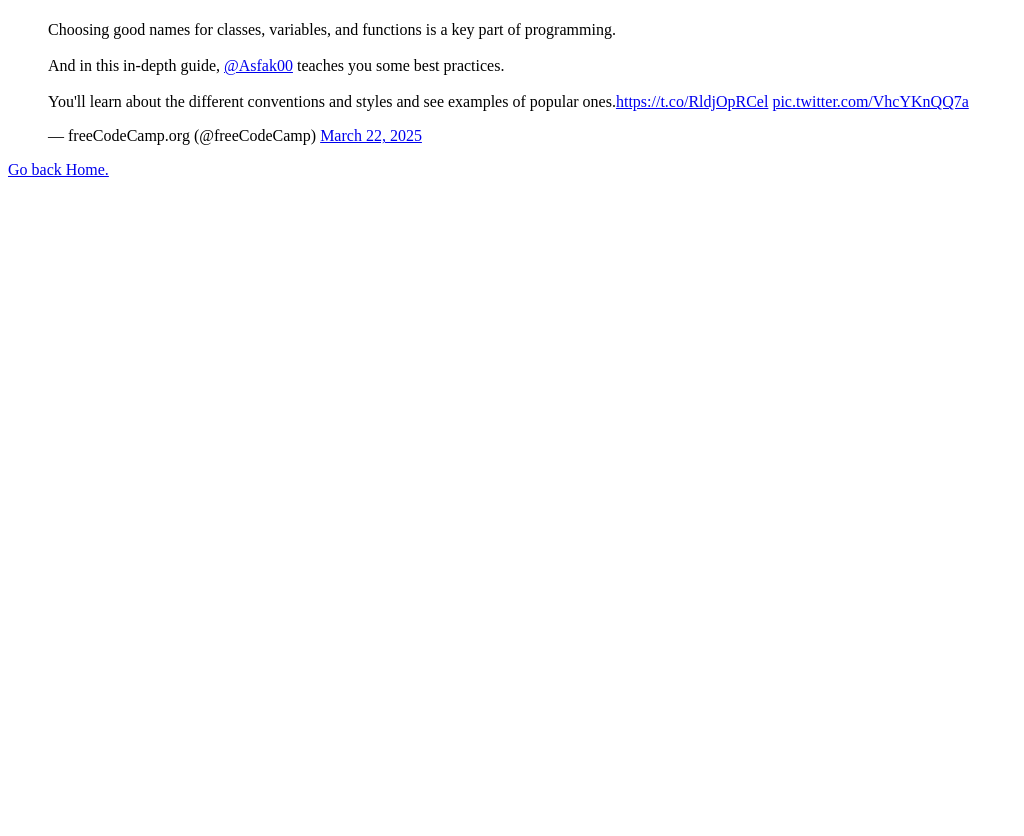
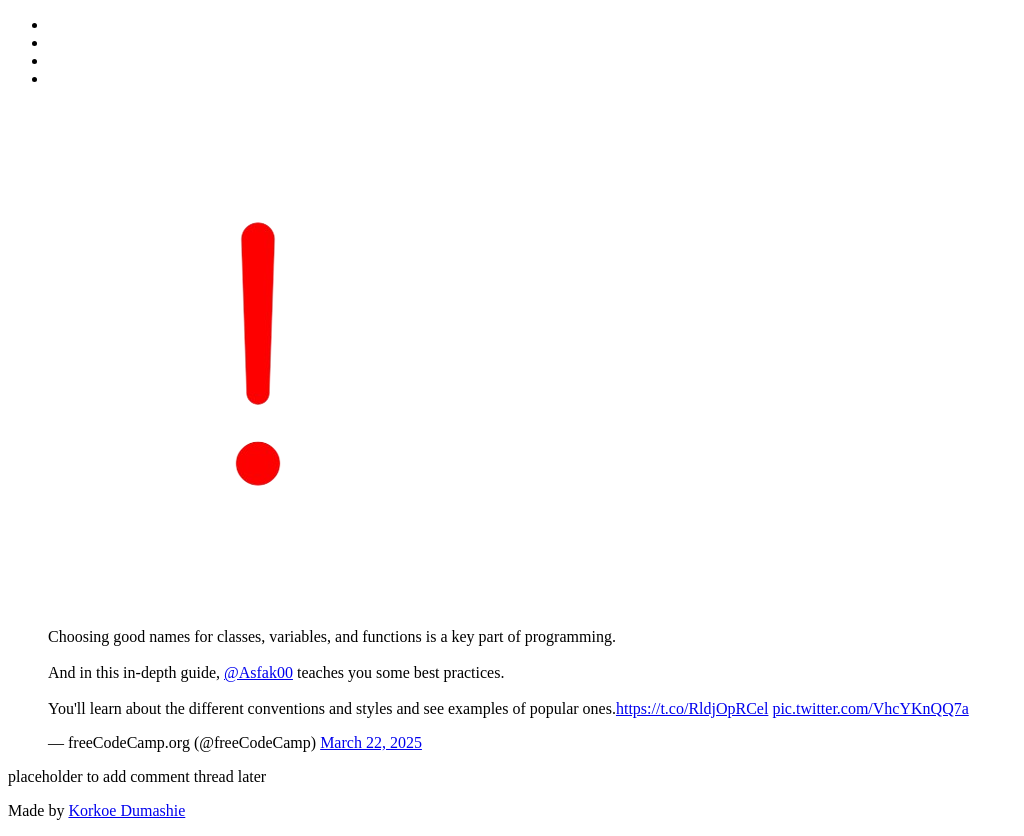
Before and after one commit to Korkoe27/My_First_Portfolio, a plain HTML site: page html_basic/tweets.html in a window 1280 px wide. Shown: the whole page, without its empty margins (0-1024 px from the left). Before the commit the page ends 800 px from the top, so only its background shows below. Drawn offline with Linux system fonts and the light colour scheme.

Commit message:
task 3 complete

```diff
--- a/html_basic/tweets.html
+++ b/html_basic/tweets.html
@@ -6,31 +6,47 @@
     <title>Document</title>
 </head>
 <body>
+<header>
+    <ul class="">
+        <li class="">
+            <a href="" class=""></a>
+        </li>
+        <li class="">
+            <a href="" class=""></a>
+        </li>
+        <li class="">
+            <a href="" class=""></a>
+        </li>
+        <li class="">
+            <a href="" class=""></a>
+        </li>
+    </ul>
+</header>
+<main class="">
+    <article>
+        <a href="" class="">
+        <img src="exclamation-mark.png" alt="" class="">
+    </a>
     <h1></h1>
     <h2></h2>
     <h3></h3>
+
+
+    <blockquote class="twitter-tweet"><p lang="en" dir="ltr">Choosing good names for classes, variables, and functions is a key part of programming.<br><br>And in this in-depth guide, <a href="https://twitter.com/Asfak00?ref_src=twsrc%5Etfw">@Asfak00</a> teaches you some best practices.<br><br>You&#39;ll learn about the different conventions and styles and see examples of popular ones.<a href="https://t.co/RldjOpRCel">https://t.co/RldjOpRCel</a> <a href="https://t.co/VhcYKnQQ7a">pic.twitter.com/VhcYKnQQ7a</a></p>&mdash; freeCodeCamp.org (@freeCodeCamp) <a href="https://twitter.com/freeCodeCamp/status/1903537427190337805?ref_src=twsrc%5Etfw">March 22, 2025</a></blockquote> <script async src="https://platform.twitter.com/widgets.js" charset="utf-8"></script>
 
     <p></p>
     <p></p>
     <p></p>
     <p></p>
 
+    </article>
+    <aside>
+        <p class="">placeholder to add comment thread later</p>
+    </aside>
+</main>
 
-<blockquote class="twitter-tweet"><p lang="en" dir="ltr">Choosing good names for classes, variables, and functions is a key part of programming.<br><br>And in this in-depth guide, <a href="https://twitter.com/Asfak00?ref_src=twsrc%5Etfw">@Asfak00</a> teaches you some best practices.<br><br>You&#39;ll learn about the different conventions and styles and see examples of popular ones.<a href="https://t.co/RldjOpRCel">https://t.co/RldjOpRCel</a> <a href="https://t.co/VhcYKnQQ7a">pic.twitter.com/VhcYKnQQ7a</a></p>&mdash; freeCodeCamp.org (@freeCodeCamp) <a href="https://twitter.com/freeCodeCamp/status/1903537427190337805?ref_src=twsrc%5Etfw">March 22, 2025</a></blockquote> <script async src="https://platform.twitter.com/widgets.js" charset="utf-8"></script>
-
-    <!-- <a href="" class="">
-        <img src="exclamation-mark.png" alt="" class="">
-    </a> -->
-
-    <a href="index.html" class="">Go back Home.</a>
+<footer class="">
+    <p class="">Made by <a href="https://github.com/Korkoe27" target="_blank" class="">Korkoe Dumashie</a></p>
+</footer>
 </body>
 </html>
-
-<!-- 2. Make a cool other webpage
-Copy your file base_index.html to tweets.html
-
-Add in the body of the page:
-
-embed at least one tweet (Here’s the official documentation from Twitter about embedding single tweets in a webpage’s HTML code.)
-contain a link to your index.html webpage, for users who may go back to your homepage
-In index.html, add a link to tweets.html, for users landing on your homepage, who want to see your tweets! -->
```
Also changed, not shown: html_basic/index.html (+32 -12 lines).
